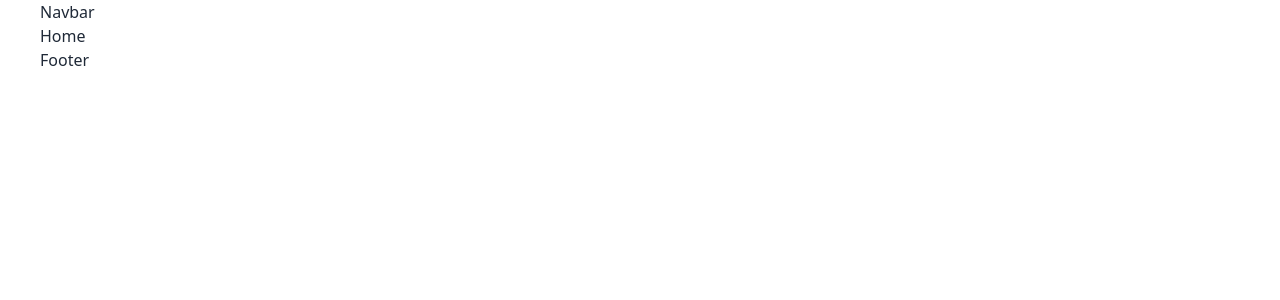
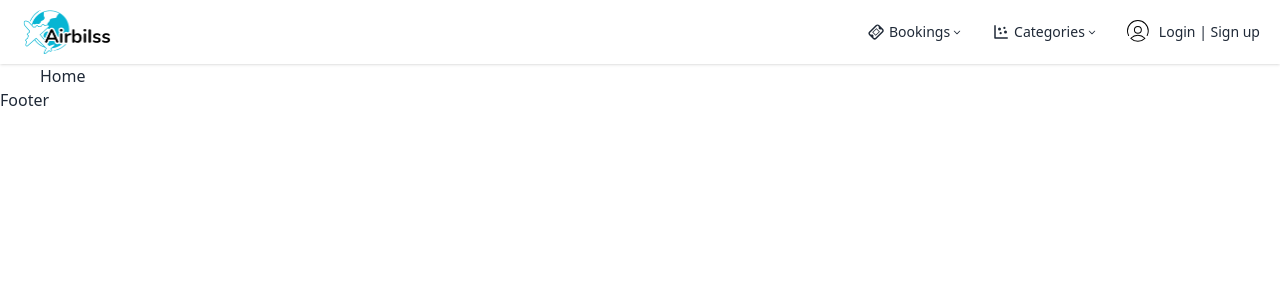
Before and after one commit to druvodev/airbliss, a React (Vite) app in the folder client-side/: page / in a window 1280 px wide. Shown: the top 300 px of the page. Built offline with nearby package versions, Linux system fonts and the light colour scheme.

Commit message:
Create Navigation (Client)

```diff
--- a/client-side/src/layouts/Main.jsx
+++ b/client-side/src/layouts/Main.jsx
@@ -4,11 +4,13 @@ import Footer from "../pages/Shared/Footer";
 
 const Main = () => {
   return (
-    <div className="px-5 sm:px-10">
+    <>
       <Navbar />
-      <Outlet />
+      <div className="px-5 sm:px-10 max-w-7xl mx-auto">
+        <Outlet />
+      </div>
       <Footer />
-    </div>
+    </>
   );
 };
 
--- a/client-side/src/pages/Shared/Navbar.jsx
+++ b/client-side/src/pages/Shared/Navbar.jsx
@@ -1,5 +1,163 @@
+import { useState } from "react";
+import { FaAngleDown, FaAngleUp } from "react-icons/fa";
+import { TiTicket } from "react-icons/ti";
+import { RxCaretDown } from "react-icons/rx";
+import { BiScatterChart } from "react-icons/bi";
+import logoBlack from "../../assets/icon/airblissBlack.png";
+
 const Navbar = () => {
-  return <div>Navbar</div>;
+  const [user, setUser] = useState(false); // It's temporary state for checking
+  const [isMenuOne, setIsMenuOne] = useState(false);
+  const [isMenuTwo, setIsMenuTwo] = useState(false);
+
+  const navOption = (
+    <>
+      <ul className="text-gray-600">
+        <li onClick={() => setIsMenuOne(!isMenuOne)} className="">
+          <p className="font-font-medium">
+            Bookings {isMenuOne ? <FaAngleUp /> : <FaAngleDown />}
+          </p>
+          {isMenuOne && (
+            <ul className="grid gap-1">
+              <li>Flight Booking</li>
+              <li>Hotels Booking</li>
+              <li>Cars Booking</li>
+            </ul>
+          )}
+        </li>
+        <li onClick={() => setIsMenuTwo(!isMenuTwo)} className="">
+          <p className="font-font-medium">
+            Categories {isMenuTwo ? <FaAngleUp /> : <FaAngleDown />}
+          </p>
+          {isMenuTwo && (
+            <ul className="grid gap-1">
+              <li>Blogs</li>
+              <li>Gallery</li>
+              <li>About Us</li>
+              <li>Contact</li>
+            </ul>
+          )}
+        </li>
+      </ul>
+    </>
+  );
+  return (
+    <div className="shadow">
+      <div className="navbar text-sm bg-white px-0 justify-between max-w-7xl mx-auto">
+        <div className="navbar-start">
+          <div className="dropdown">
+            <label tabIndex={0} className="btn btn-ghost lg:hidden">
+              <svg
+                xmlns="http://www.w3.org/2000/svg"
+                className="h-5 w-5"
+                fill="none"
+                viewBox="0 0 24 24"
+                stroke="currentColor"
+              >
+                <path
+                  strokeLinecap="round"
+                  strokeLinejoin="round"
+                  strokeWidth="2"
+                  d="M4 6h16M4 12h8m-8 6h16"
+                />
+              </svg>
+            </label>
+            <div
+              tabIndex={0}
+              className="menu menu-sm dropdown-content mt-3 p-2 shadow bg-white rounded-box w-52 z-40"
+            >
+              {navOption}
+            </div>
+          </div>
+          <a href="/" className="text-xl font-semibold md:pl-5 text-cyan-500">
+            <img src={logoBlack} className="h-10 sm:h-12" alt="" />
+          </a>
+        </div>
+        <div className="navbar-end hidden lg:flex">
+          <div className="px-1 flex gap-5">
+            <div className="dropdown">
+              <label
+                tabIndex={0}
+                className="m-1 flex items-center font-medium cursor-pointer"
+              >
+                <TiTicket className="text-lg mr-1" /> Bookings <RxCaretDown />
+              </label>
+              <ul
+                tabIndex={0}
+                className="dropdown-content z-[1] menu p-3 shadow bg-base-100 rounded-box w-52 space-y-1"
+              >
+                <li className="cursor-pointer">Flight Booking</li>
+                <li className="cursor-pointer">Hotels Booking</li>
+                <li className="cursor-pointer">Cars Booking</li>
+              </ul>
+            </div>
+            <div className="dropdown">
+              <label
+                tabIndex={0}
+                className="m-1 flex items-center font-medium cursor-pointer"
+              >
+                <BiScatterChart className="text-lg mr-1" /> Categories{" "}
+                <RxCaretDown />
+              </label>
+              <ul
+                tabIndex={0}
+                className="dropdown-content z-[1] menu p-3 shadow bg-base-100 rounded-box w-52 space-y-1"
+              >
+                <li className="cursor-pointer">Blogs</li>
+                <li className="cursor-pointer">Gallery</li>
+                <li className="cursor-pointer">About Us</li>
+                <li className="cursor-pointer">Contact</li>
+              </ul>
+            </div>
+          </div>
+        </div>
+        <div className="navbar-center">
+          {user ? (
+            <div className="dropdown dropdown-end ml-5">
+              <label tabIndex={0} className="btn btn-ghost btn-circle avatar">
+                <div className="w-10 rounded-full">
+                  <img
+                    src={
+                      user?.photoURL
+                        ? user.photoURL
+                        : "https://i.ibb.co/Ws1r9fp/images.png"
+                    }
+                    alt={user.displayName}
+                  />
+                </div>
+              </label>
+              <ul
+                tabIndex={0}
+                className="mt-3 z-[1] p-2 shadow menu menu-sm dropdown-content bg-white rounded-box w-52"
+              >
+                <li>
+                  <a href="">Dashboard</a>
+                </li>
+                <li>
+                  <a>Logout</a>
+                </li>
+              </ul>
+            </div>
+          ) : (
+            <a href="" className="px-5 py-1 flex items-center font-medium">
+              <svg
+                xmlns="http://www.w3.org/2000/svg"
+                width="24"
+                height="24"
+                viewBox="0 0 24 24"
+              >
+                <path
+                  class="b"
+                  d="M3.535,18.712a.58.58,0,0,1,0-.817,10.38,10.38,0,0,1,14.682,0,.583.583,0,0,1,0,.813,10.383,10.383,0,0,1-14.686,0Zm.939-.409a9.436,9.436,0,0,0,12.8,0,9.432,9.432,0,0,0-12.8,0Zm13.079.255h-.008Zm2.372-2.569a.5.5,0,0,1-.217-.665,9.785,9.785,0,0,0,1.055-4.45,9.887,9.887,0,0,0-19.775,0,9.771,9.771,0,0,0,1.054,4.45.494.494,0,1,1-.882.446A10.765,10.765,0,0,1,0,10.876a10.876,10.876,0,0,1,21.752,0,10.76,10.76,0,0,1-1.162,4.9.493.493,0,0,1-.441.271A.511.511,0,0,1,19.926,15.99Zm-13-6.137a3.955,3.955,0,1,1,3.955,3.954A3.96,3.96,0,0,1,6.921,9.853Zm.989,0a2.966,2.966,0,1,0,2.966-2.967A2.97,2.97,0,0,0,7.91,9.853Z"
+                ></path>
+              </svg>
+              <span className="ml-2 font-medium">Login | Sign up</span>
+            </a>
+          )}
+        </div>
+      </div>
+    </div>
+  );
 };
 
 export default Navbar;
```
Also changed, not shown: client-side/src/assets/icon/airblissBlack.png (added), client-side/src/assets/icon/airblissWhite.png (added).
